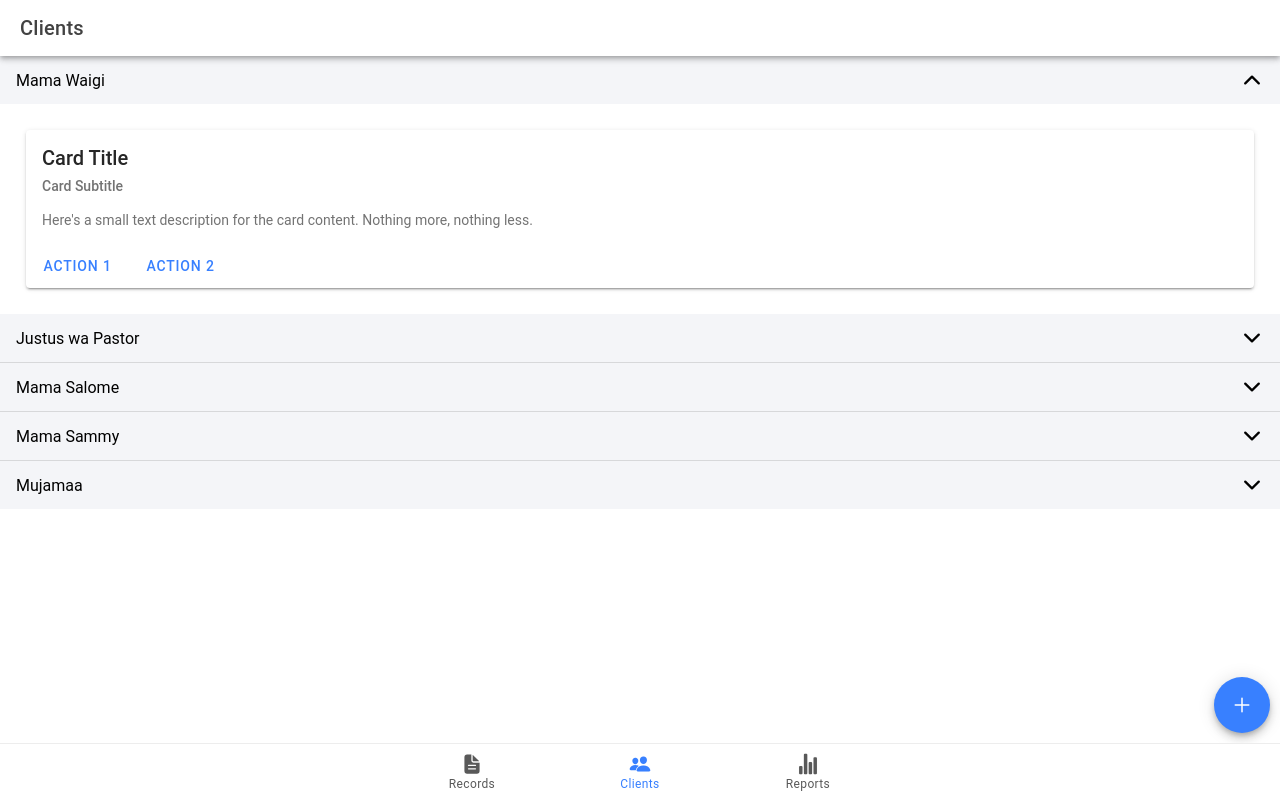
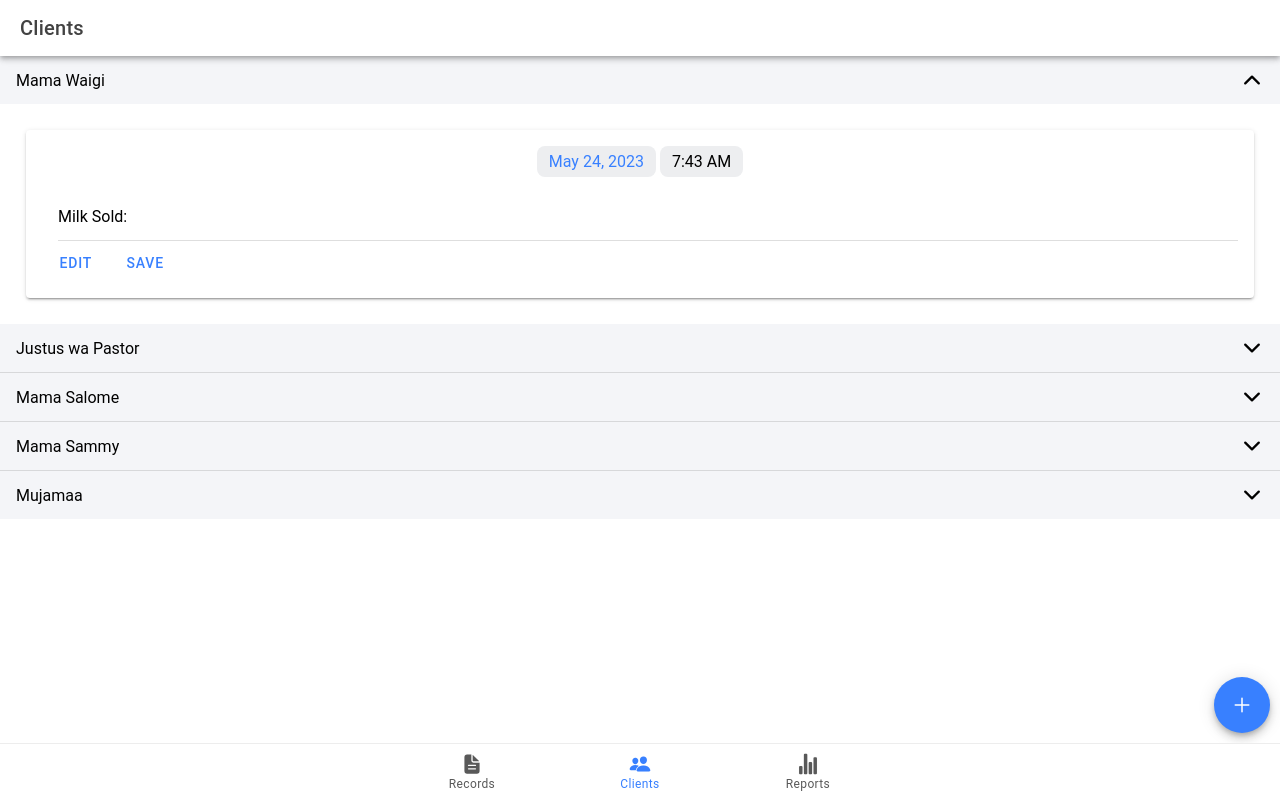
Before and after one commit to egichuhis/milk-tracker-app, a React (Vite) app: page /clients in a window 1280 px wide. Both pictures are taken after a click on the element "Mama Waigi". Built offline with nearby package versions, Linux system fonts and the light colour scheme.

Commit message:
Update client card layout

```diff
--- a/src/components/Card.tsx
+++ b/src/components/Card.tsx
@@ -4,25 +4,29 @@ import {
   IonCard,
   IonCardContent,
   IonCardHeader,
+  IonCardTitle,
   IonCardSubtitle,
-  IonCardTitle,
+  IonItem,
+  IonInput,
 } from "@ionic/react";
+import DatetimeButton from "../components/DatetimeButton";
 
 function Card() {
   return (
     <IonCard>
       <IonCardHeader>
-        <IonCardTitle>Card Title</IonCardTitle>
-        <IonCardSubtitle>Card Subtitle</IonCardSubtitle>
+        <IonCardSubtitle>
+          <DatetimeButton />
+        </IonCardSubtitle>
       </IonCardHeader>
 
       <IonCardContent>
-        Here's a small text description for the card content. Nothing more,
-        nothing less.
+        <IonItem>
+          <IonInput label="Milk Sold:"></IonInput>
+        </IonItem>
+        <IonButton fill="clear">Edit</IonButton>
+        <IonButton fill="clear">Save</IonButton>
       </IonCardContent>
-
-      <IonButton fill="clear">Action 1</IonButton>
-      <IonButton fill="clear">Action 2</IonButton>
     </IonCard>
   );
 }
--- /dev/null
+++ b/src/components/DatetimeButton.tsx
@@ -0,0 +1,14 @@
+import React from "react";
+import { IonDatetime, IonDatetimeButton, IonModal } from "@ionic/react";
+function DatetimeButton() {
+  return (
+    <>
+      <IonDatetimeButton datetime="datetime"></IonDatetimeButton>
+
+      <IonModal keepContentsMounted={true}>
+        <IonDatetime id="datetime"></IonDatetime>
+      </IonModal>
+    </>
+  );
+}
+export default DatetimeButton;
```
